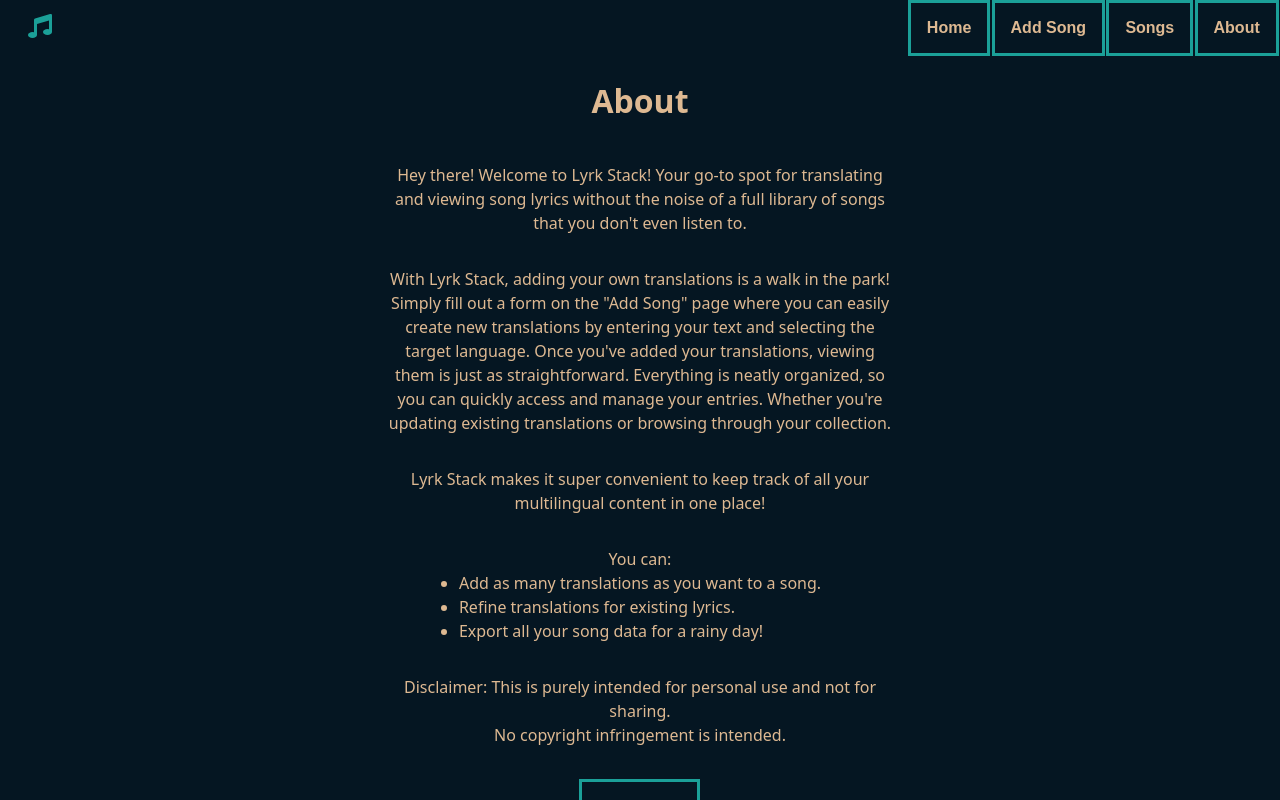
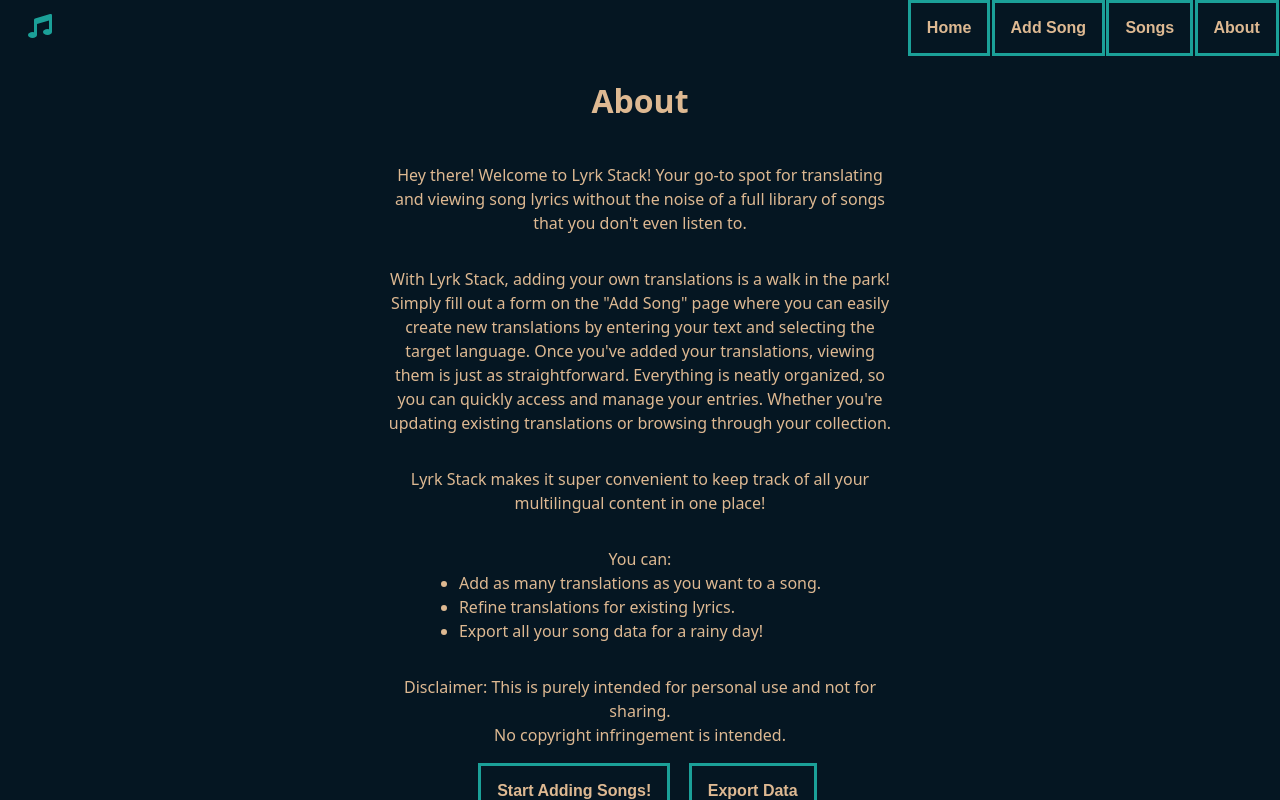
Before and after one commit to aung-st/lyrk-stack, a React (Vite) app: page /about in a window 1280 px wide. Built offline with nearby package versions, Linux system fonts and the light colour scheme.

Commit message:
feat: add data exporter

```diff
--- a/src/pages/About.tsx
+++ b/src/pages/About.tsx
@@ -2,6 +2,11 @@ import "../styles/About.css"
 import { Link } from "react-router-dom"
 
 function About() {
+    const handleExport = () => {
+        const baseUrl = import.meta.env.VITE_SERVER_BASE_URL
+        window.open(`${baseUrl}/api/export`, "_blank")
+    }
+
     return (
         <>
             <div className="about-container">
@@ -40,9 +45,12 @@ function About() {
                     sharing.
                     <br></br>No copyright infringement is intended.
                 </p>
-                <Link to="/add-song">
-                    <button>Start Adding Songs!</button>
-                </Link>
+                <div className="about-buttons">
+                    <Link to="/add-song">
+                        <button>Start Adding Songs!</button>
+                    </Link>
+                    <button onClick={handleExport}>Export Data</button>
+                </div>
             </div>
         </>
     )
--- a/src/styles/About.css
+++ b/src/styles/About.css
@@ -7,9 +7,10 @@
     margin-left: 30vw;
 }
 
-.about-container button {
-    margin-left: 14vw;
-    margin-right: 14vw;
+.about-buttons {
+    gap: 1rem;
+    justify-content: center;
+    align-items: stretch;
 }
 
 .about-container ul {
```
Also changed, not shown: api/server.ts (+7 -0 lines).
